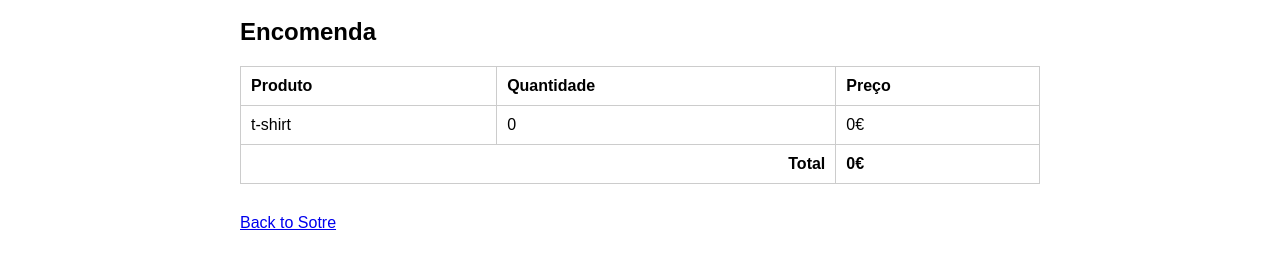
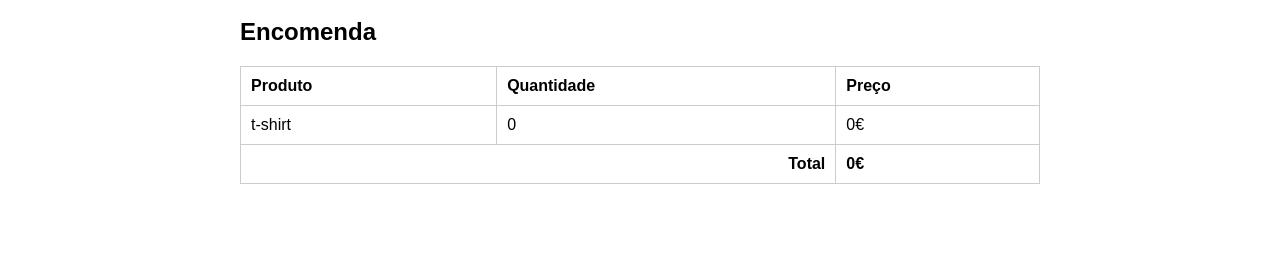
Before and after one commit to hyrumalmeida/projetoescola, a plain HTML site: page carrinho/carrinho.html in a window 1280 px wide. Shown: the part 188-454 px from the top of the page. Drawn offline with Linux system fonts and the light colour scheme.

Commit message:
remocao do botao

```diff
--- a/carrinho/carrinho.html
+++ b/carrinho/carrinho.html
@@ -41,8 +41,7 @@
 						</tr>
 </table>
 			</section>
-			<a href="C:\Users\canal\OneDrive\Ambiente de Trabalho\pasta1\projetoescola\index.html" class="button"> Back to Sotre </a>
-		</form>
+
 	</main>
 </body>
 </html>
```
